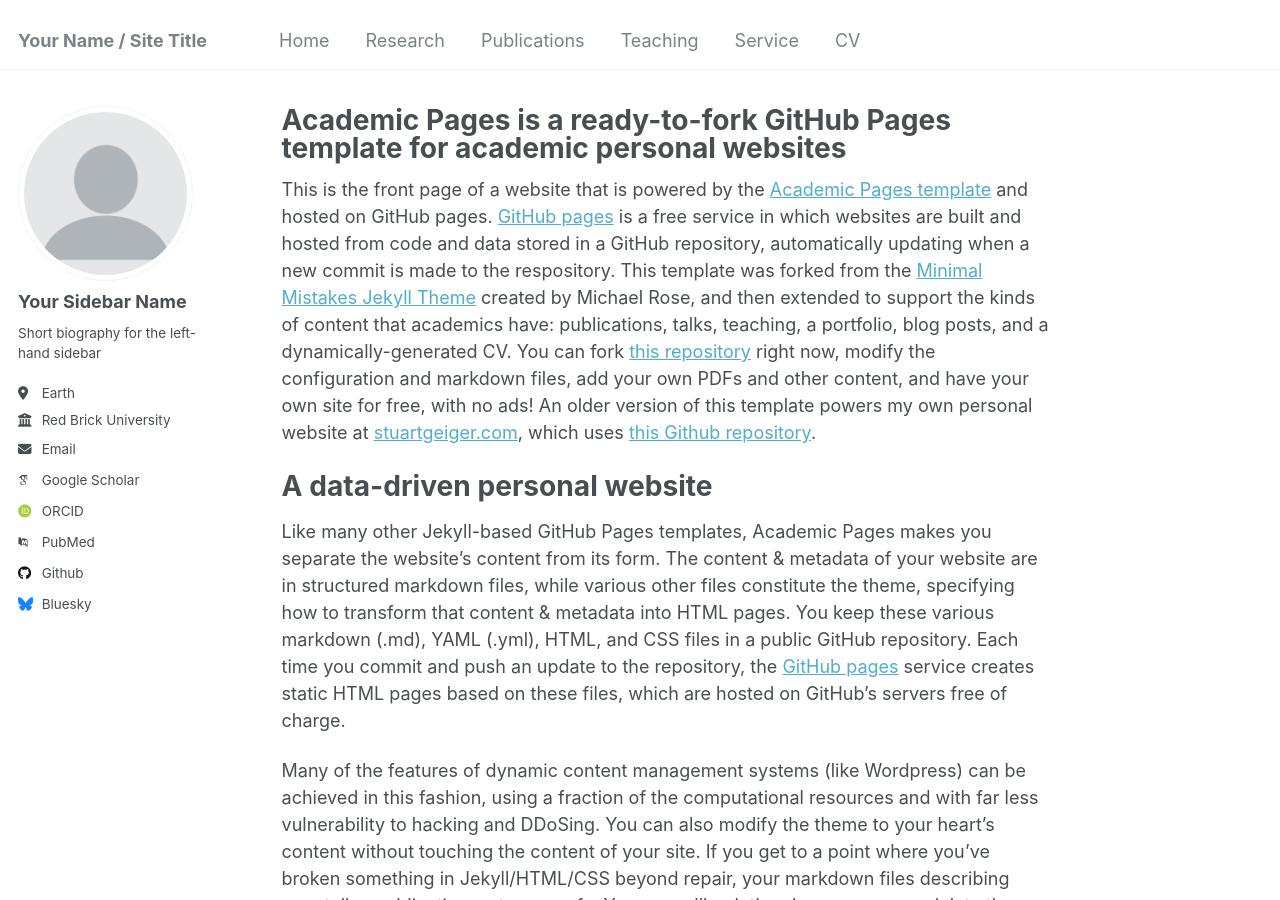
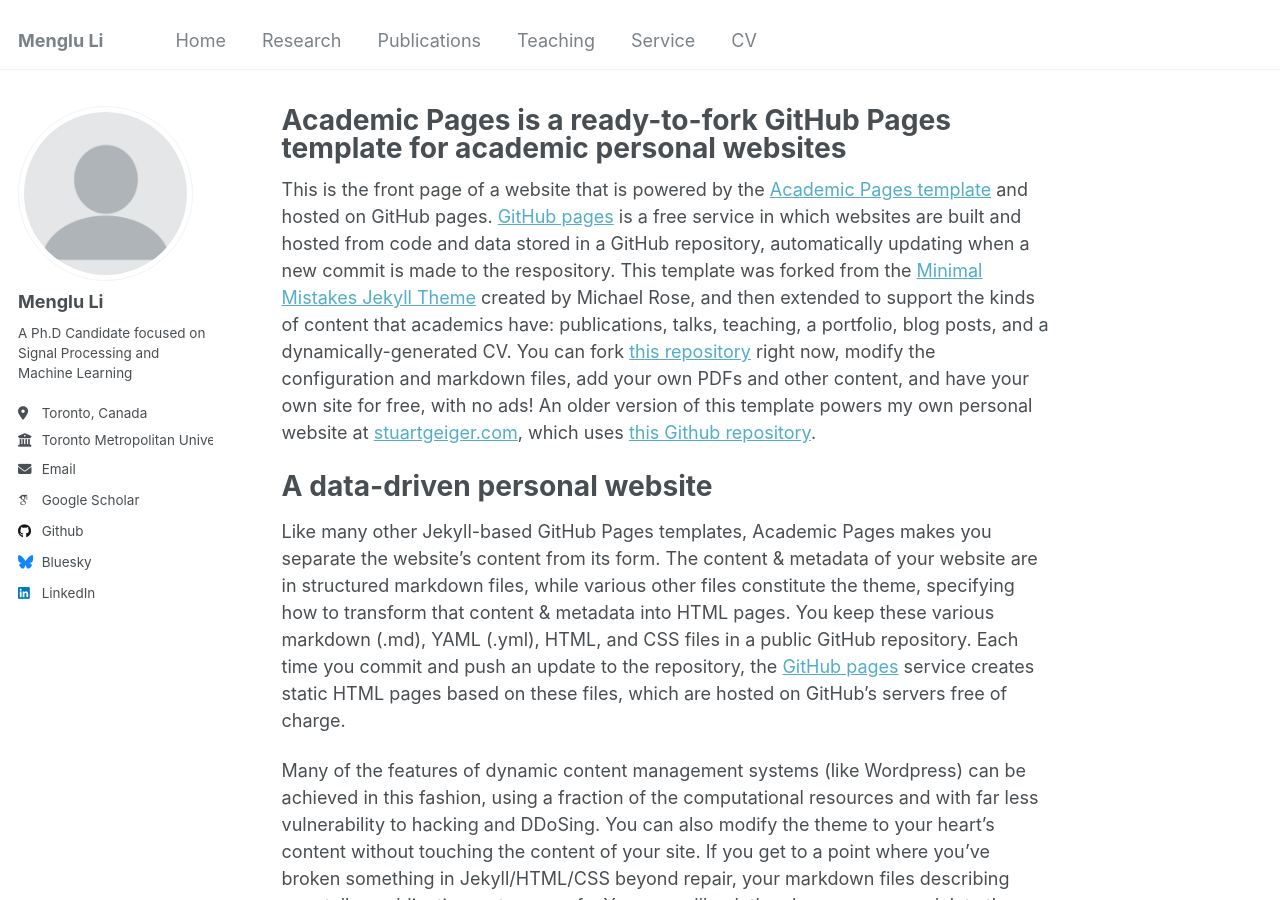
Before and after one commit to menglu-lml/menglu-lml.github.io, a Jekyll site: the page built from _pages/about.md, in a window 1280 px wide and 900 px high. Built offline with Jekyll 4.4.1, drawn with Linux system fonts in a browser that asks for light colours; some web fonts are replaced.

Commit message:
Update _config.yml

```diff
--- a/_config.yml
+++ b/_config.yml
@@ -8,7 +8,7 @@
 
 # Basic Site Settings
 locale                   : "en-US"
-title                    : "Your Name / Site Title"
+title                    : "Menglu Li"
 title_separator          : "-"
 name                     : &name "Your Name"
 description              : &description "personal description"
@@ -22,21 +22,21 @@ repository               : "academicpages/academicpages.github.io"
 author:
   # Biographic information
   avatar           : "profile.png"
-  name             : "Your Sidebar Name"
+  name             : "Menglu Li"
   pronouns         : # example: "she/her"
-  bio              : "Short biography for the left-hand sidebar"
-  location         : "Earth"
-  employer         : "Red Brick University"
+  bio              : "A Ph.D Candidate focused on Signal Processing and Machine Learning"
+  location         : "Toronto, Canada"
+  employer         : "Toronto Metropolitan University"
   uri              : # URL
-  email            : "none@example.org"
+  email            : "menglu.li@torontomu.ca"
 
   # Academic websites
   arxiv            : # URL - Update with the correct link to your profile
-  googlescholar    : "https://scholar.google.com/citations?user=PS_CX0AAAAAJ"
+  googlescholar    : "https://scholar.google.com/citations?user=bh5r0XoAAAAJ&hl=en"
   impactstory      : # URL
-  orcid            : "http://orcid.org/yourorcidurl"
+  orcid            : # URL
   semantic         : # URL
-  pubmed           : "https://www.ncbi.nlm.nih.gov/pubmed/?term=john+snow"
+  pubmed           : # URL
   researchgate     : # URL
   scopus           : # URL
 
@@ -44,7 +44,7 @@ author:
   bitbucket        : # Username - Update with your username on the site
   codepen          : # Username
   dribbble         : # Username
-  github           : "academicpages"
+  github           : "https://github.com/menglu-lml"
   kaggle           : # Username
   stackoverflow    : # User number or user number and name (i.e., use "1" or "1/jeff-atwood")
 
@@ -58,7 +58,7 @@ author:
   keybase          : # Username
   instagram        : # Username
   lastfm           : # Username
-  linkedin         : # Username
+  linkedin         : "www.linkedin.com/in/menglu-li-5595b1297"
   mastodon         : # URL
   medium           : # URL
   pinterest        : # Username
```
